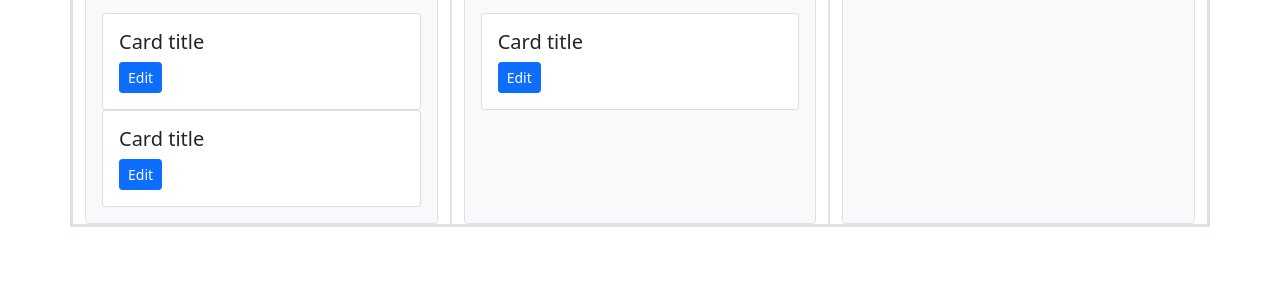
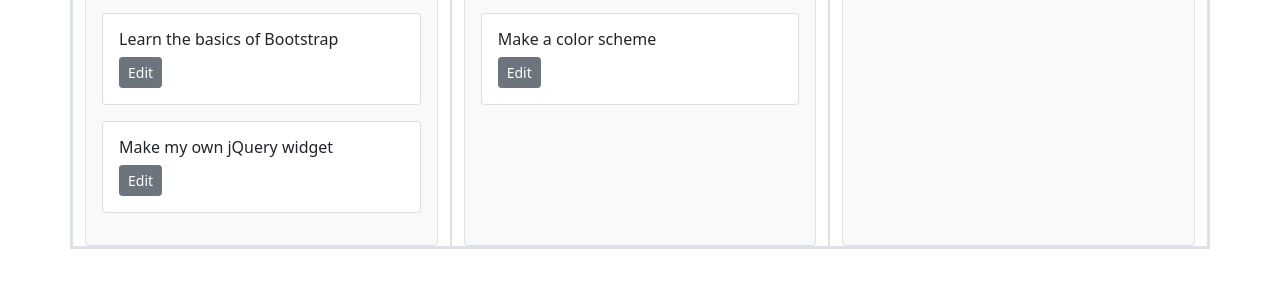
Before and after one commit to stenwall/u06-trello-clone-stenwall, a plain HTML site: page index.html in a window 1280 px wide. Shown: the part 162-450 px from the top of the page. Drawn offline with nearby package versions, Linux system fonts and the light colour scheme.

Commit message:
more fix w placeholder cards

```diff
--- a/index.html
+++ b/index.html
@@ -69,18 +69,18 @@
 					<h2 class="card-header h3">To do</h2>
 					<div class="card-body">
 
-						<div class="card h-auto">
+						<div class="card h-auto mb-3">
 							<div class="card-body">
-								<h3 class="card-title h5">Card title</h3>
-								<button type="button" class="btn btn-primary btn-sm">Edit</button>
+								<h3 class="card-title h6">Learn the basics of Bootstrap</h3>
+								<button type="button" class="btn btn-sm btn-secondary">Edit</button>
 							</div>
 						</div>
 
 
-						<div class="card h-auto">
+						<div class="card h-auto mb-3">
 							<div class="card-body">
-								<h3 class="card-title h5">Card title</h3>
-								<button type="button" class="btn btn-primary btn-sm">Edit</button>
+								<h3 class="card-title h6">Make my own jQuery widget</h3>
+								<button type="button" class="btn btn-sm btn-secondary">Edit</button>
 							</div>
 						</div>
 
@@ -96,10 +96,10 @@
 					<h2 class="card-header h3">Doing</h2>
 					<div class="card-body">
 
-						<div class="card h-auto">
+						<div class="card h-auto mb-3">
 							<div class="card-body">
-								<h3 class="card-title h5">Card title</h3>
-								<button type="button" class="btn btn-primary btn-sm">Edit</button>
+								<h3 class="card-title h6">Make a color scheme</h3>
+								<button type="button" class="btn btn-sm btn-secondary">Edit</button>
 							</div>
 						</div>
 
```
